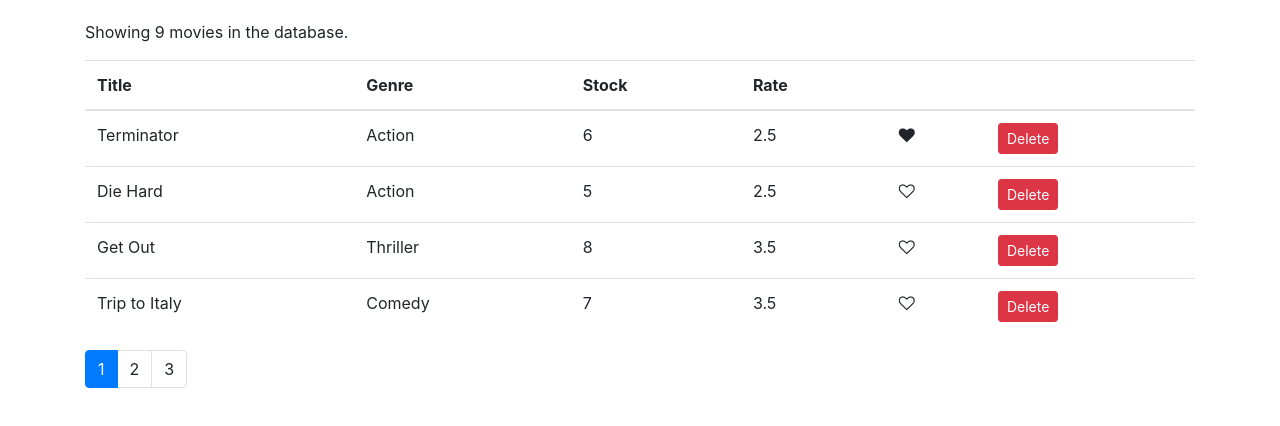
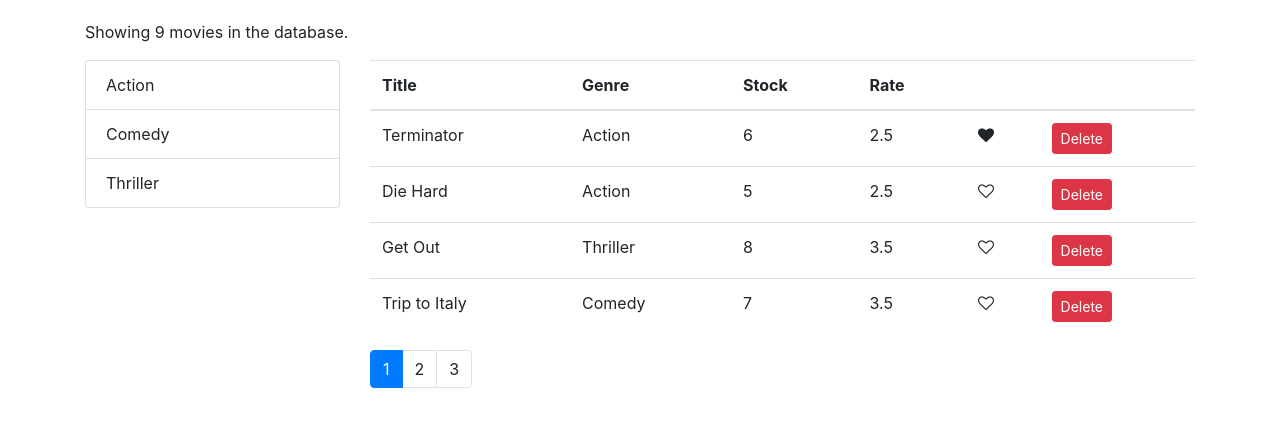
Before and after one commit to Mohammed-Al-Kuthari/mosh-react-movie-app, a React (Create React App) app: page / in a window 1280 px wide. Shown: the top 426 px of the page. Built offline with nearby package versions, Linux system fonts and the light colour scheme.

Commit message:
Done Lec-76

```diff
--- /dev/null
+++ b/src/components/common/listGroups.jsx
@@ -0,0 +1,39 @@
+import React from "react";
+
+const ListGroup = props => {
+  const {
+    items,
+    onItemSelect,
+    textProperty,
+    valueProperty,
+    selectedItem
+  } = props;
+  if (!items) return null;
+
+  return (
+    <div>
+      <ul className="list-group">
+        {items.map(item => (
+          <li
+            key={item[valueProperty]}
+            onClick={() => onItemSelect(item)}
+            className={
+              item === selectedItem
+                ? "list-group-item active"
+                : "list-group-item"
+            }
+          >
+            {item[textProperty]}
+          </li>
+        ))}
+      </ul>
+    </div>
+  );
+};
+
+ListGroup.defaultProps = {
+  textProperty: "name",
+  valueProperty: "_id"
+};
+
+export default ListGroup;
--- a/src/components/movies.jsx
+++ b/src/components/movies.jsx
@@ -3,13 +3,21 @@
 import { getMovies } from "../services/fakeMovieService";
 import Pagination from "./common/pagination";
 import paginate from "../utils/paginate";
+import ListGroup from "./common/listGroups";
+import { getGenres } from "../services/fakeGenreService";
 
 class Movies extends Component {
   state = {
-    movies: getMovies(),
+    movies: [],
+    genres: [],
     pageSize: 4,
-    currentPage: 1
+    currentPage: 1,
+    selectedGenre: null
   };
+
+  componentDidMount() {
+    this.setState({ movies: getMovies(), genres: getGenres() });
+  }
 
   handleDelete = movie => {
     const movies = this.state.movies.filter(m => m._id !== movie._id);
@@ -29,6 +37,11 @@
     this.setState({ currentPage: page });
   };
 
+  handleGenreSelect = genre => {
+    console.log(genre);
+    this.setState({ selectedGenre: genre });
+  };
+
   render() {
     const { length: count } = this.state.movies;
     const { pageSize, currentPage, movies: allMovies } = this.state;
@@ -40,6 +53,17 @@
     return (
       <React.Fragment>
         <p>Showing {count} movies in the database.</p>
+        <div className="row">
+          <div className="col-3">
+            <ListGroup
+              items={this.state.genres}
+              selectedItem={this.state.selectedGenre}
+              //   textProperty="name"
+              //   valueProperty="_id"
+              onItemSelect={this.handleGenreSelect}
+            />
+          </div>
+          <div className="col-9">
             <table className="table">
               <thead>
                 <tr>
@@ -82,6 +106,8 @@
               currentPage={currentPage}
               onPageChange={this.handlePageChange}
             />
+          </div>
+        </div>
       </React.Fragment>
     );
   }
```
Also changed, not shown: 1 other file (tests, documents, lock files or other folders). Lines whose indentation alone changed are shown as unchanged.
